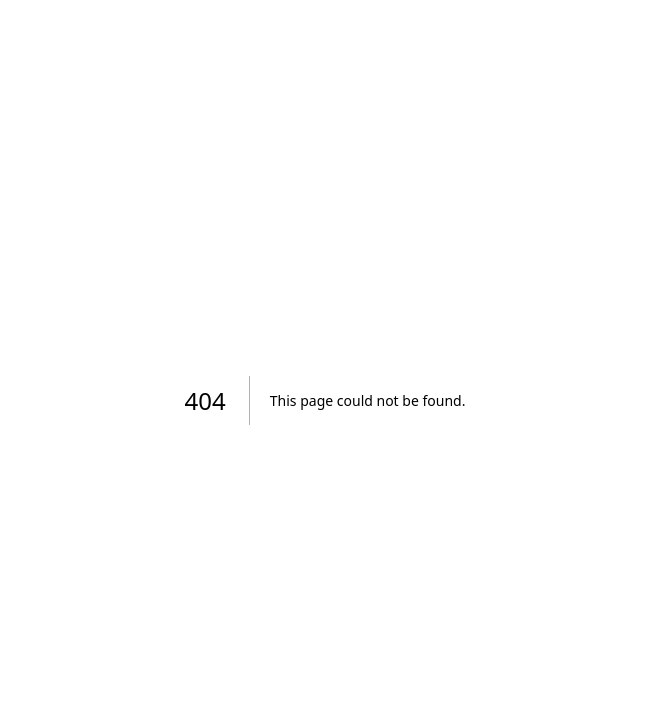
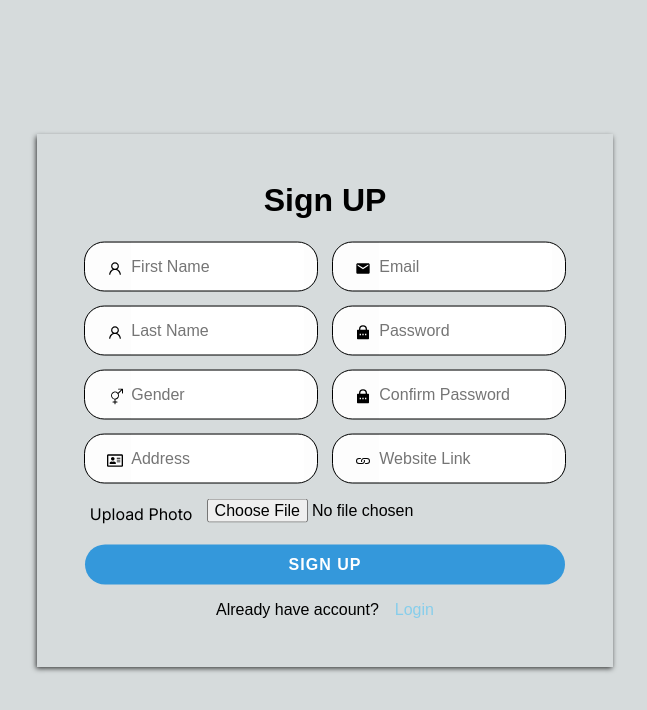
Before and after one commit to Yashwithagit/PHOTOGRAPHER, a Next.js app: page /signUp in a window 1280 px wide. Before the commit this address had no page. Shown: the top 710 px of the page, without its empty margins (315-962 px from the left). Built offline with nearby package versions, Linux system fonts and the light colour scheme.

Commit message:
FEAT- PHOTOGRAPHER SIGNUP

```diff
--- a/app/constants/menu-items.ts
+++ b/app/constants/menu-items.ts
@@ -42,11 +42,7 @@ const MENU_OPTIONS: MenuOption[] = [
     icon: MdEvent,
     url: "/events",
   },
-  {
-    name: "Registration",
-    icon: FaRegistered,
-    url: "/registration",
-  },
+
   {
     name: "Services",
     icon: FaMoneyCheckAlt,
--- a/app/login/page.tsx
+++ b/app/login/page.tsx
@@ -18,9 +18,8 @@ import { API_BASE_PATH, adminLogin } from "@/lib/apiPath";
 import axios from "axios";
 import { useRouter } from "next/navigation";
 import Swal from "sweetalert2";
-import Table from "app/component/Table";
-import { TypeList } from "@/lib/constant";
-import SelectField from "app/component/HouseFormComponent/SelectField";
+
+
 
 
 const Login = () => {
--- /dev/null
+++ b/app/signUp/page.tsx
@@ -0,0 +1,295 @@
+"use client";
+import React, { useState } from "react";
+import {
+  CardContainer,
+  CardHeader,
+  FormContainer,
+  FormField,
+  FormFieldIcon,
+  FormFieldInput,
+  LinkContainer,
+  LinkText,
+  SubmitButton,
+} from "@/styles/globalStyles";
+import Link from "next/link";
+import * as MdIcons from "react-icons/md";
+import * as RiIcons from "react-icons/ri";
+import  { AiOutlineUser } from 'react-icons/ai'
+import  { BsLink,BsGenderAmbiguous} from 'react-icons/bs'
+import  { FaRegAddressCard} from 'react-icons/fa'
+import { API_BASE_PATH, adminLogin, userSignUp } from "@/lib/apiPath";
+import axios from "axios";
+import { useRouter } from "next/navigation";
+import Swal from "sweetalert2";
+import { styled } from "styled-components";
+
+interface signUpProps {
+  email?: string;
+  password?: string;
+  confirm_password?: string;
+  first_name?: string;
+  last_name?: string;
+  address?: string;
+  image?: string;
+  website_link?: string;
+   gender?: string;
+}
+const SignUp = () => {
+  const [login, setLogin] = useState({
+    email: "",
+    password: "",
+    confirm_password: "",
+    first_name: "",
+   last_name: "",
+address: "",
+website_link: "",
+gender: "",
+image: "",
+  });
+  const router = useRouter();
+ const formValidation = (data: signUpProps) => {
+    if (
+
+      data.password ===
+      data.confirm_password
+
+    ) {
+
+      return true;
+    } else {
+     Swal.fire({
+        icon: "warning",
+        title: "info",
+        text: "Password should match",
+      });
+    return false}
+  };
+  const handleSubmit = async (event: any) => {
+    // Stop the form from submitting and refreshing the page.
+    event.preventDefault();
+    if(formValidation(login)){
+    const formData = {
+      email: login?.email,
+      password: login?.password,
+        first_name: login?.first_name,
+          last_name: login?.last_name,
+          address: login?.address,
+website_link: login?.website_link,
+gender:login?.gender,
+image:login?.image
+    };
+
+    await axios
+      .post(API_BASE_PATH + userSignUp, formData, {
+        headers: { "content-type": "application/x-www-form-urlencoded" },
+      })
+      .then(
+        (response) => {
+          if (response.data.responseCode === 100001) {
+            Swal.fire({
+              icon: 'success',
+              title: 'success',
+              showConfirmButton: false,
+              timer: 1000
+            }).then((result) => {
+              if (result.isDismissed) {
+                /* Read more about handling dismissals below */
+
+
+                router.push("/login");
+              }
+            })
+
+          } else {
+            Swal.fire({
+              icon: 'error',
+              title: 'User Already exists',
+              showConfirmButton: true,
+
+            })
+          }
+        },
+        (error) => {
+          Swal.fire({
+            icon: 'error',
+            title: `${error}`,
+            showConfirmButton: true,
+
+          })
+        }
+      );
+      }
+  };
+  const handleImageChange = (event: React.ChangeEvent<HTMLInputElement>) => {
+    const file = event.target.files && event.target.files[0];
+    if (file) {
+      convertToBase64(file);
+    }
+  };
+  const convertToBase64 = (file: File) => {
+    const reader = new FileReader();
+
+    reader.onload = (event: ProgressEvent<FileReader>) => {
+      if (event.target) {
+        const base64String = event.target.result as string;
+        const base64Image = base64String.split(",")[1];
+        console.log(base64Image);
+       setLogin({ ...login, image: base64Image})
+      }
+    };
+
+    reader.readAsDataURL(file);
+  };
+  return (
+    <>
+
+      <CardContainer width="45%">
+
+        <CardHeader>Sign UP</CardHeader>
+
+        <FormContainer onSubmit={handleSubmit}>
+             <FormFieldOuterContainer>
+                 <FormFieldContainer>
+         <FormField>
+            <FormFieldIcon>
+              <AiOutlineUser />
+            </FormFieldIcon>
+            <FormFieldInput
+              type="text"
+              required
+              placeholder="First Name"
+              name="first_name"
+              onChange={(e) => setLogin({ ...login, first_name: e.target.value })}
+            />
+          </FormField>
+          <FormField>
+            <FormFieldIcon>
+              <AiOutlineUser />
+            </FormFieldIcon>
+            <FormFieldInput
+              type="text"
+              required
+              placeholder="Last Name"
+              name="last_name"
+              onChange={(e) => setLogin({ ...login, last_name: e.target.value })}
+            />
+          </FormField>
+            <FormField>
+            <FormFieldIcon>
+              <BsGenderAmbiguous />
+            </FormFieldIcon>
+            <FormFieldInput
+              type="text"
+              required
+              placeholder="Gender"
+              name="gender"
+              onChange={(e) => setLogin({ ...login, gender: e.target.value })}
+            />
+          </FormField>
+        <FormField>
+            <FormFieldIcon>
+              <FaRegAddressCard />
+            </FormFieldIcon>
+            <FormFieldInput
+              type="text"
+              required
+              placeholder="Address"
+              name="address"
+              onChange={(e) => setLogin({ ...login, address: e.target.value })}
+            />
+          </FormField>
+          </FormFieldContainer>
+           <FormFieldContainer>
+               <FormField>
+            <FormFieldIcon>
+              <MdIcons.MdEmail />
+            </FormFieldIcon>
+            <FormFieldInput
+              type="email"
+              required
+              placeholder="Email"
+              name="email"
+              onChange={(e) => setLogin({ ...login, email: e.target.value })}
+            />
+          </FormField>
+          <FormField>
+            <FormFieldIcon>
+              <RiIcons.RiLockPasswordFill />
+            </FormFieldIcon>
+            <FormFieldInput
+              type="password"
+              name="password"
+              required
+              placeholder="Password"
+              onChange={(e) => setLogin({ ...login, password: e.target.value })}
+            />
+          </FormField>
+           <FormField>
+            <FormFieldIcon>
+              <RiIcons.RiLockPasswordFill />
+            </FormFieldIcon>
+            <FormFieldInput
+              type="password"
+              name="confirm_password"
+              required
+              placeholder="Confirm Password"
+              onChange={(e) => setLogin({ ...login, confirm_password: e.target.value })}
+            />
+          </FormField>
+          <FormField>
+            <FormFieldIcon>
+              <BsLink />
+            </FormFieldIcon>
+            <FormFieldInput
+              type="url"
+              required
+              placeholder="Website Link"
+              name="website_link"
+              onChange={(e) => setLogin({ ...login, website_link: e.target.value })}
+            />
+          </FormField>
+
+          </FormFieldContainer>
+</FormFieldOuterContainer>
+ <FormFieldOuterContainer>
+         <FieldLabel>Upload Photo</FieldLabel>
+          <FormFieldInput
+              type="file"
+              required
+              placeholder="image"
+              name="image"
+              onChange={(e) => handleImageChange(e)}
+            /></FormFieldOuterContainer>
+          <SubmitButton type="submit">SIGN UP</SubmitButton>
+
+        </FormContainer>
+        <LinkContainer>
+          Already have account?
+          <Link href={"/login"}>
+            <LinkText>Login </LinkText>
+          </Link>
+        </LinkContainer>
+
+      </CardContainer>
+    </>
+  );
+};
+
+export default SignUp;
+ const FormFieldContainer = styled.div`
+  display: flex;
+   flex-direction: column;
+  gap: 1rem;
+`;
+ const FormFieldOuterContainer = styled.div`
+  display: flex;
+  gap: 1rem;
+`;
+
+const FieldLabel = styled.label`
+  padding: 0.3rem 0rem;
+  margin: auto 0.3rem;
+  text-align: left;
+  white-space: nowrap;
+  width: 6rem;
+`;
--- a/app/styles/globalStyles.ts
+++ b/app/styles/globalStyles.ts
@@ -1,17 +1,17 @@
 "use client";
 
-import { IconsProps } from "@/lib/types";
+import { CardContainerProps, IconsProps } from "@/lib/types";
 import { AppColors } from "lib/constant";
 import styled from "styled-components";
 
-export const CardContainer = styled.div`
+export const CardContainer = styled.div<CardContainerProps>`
   position: absolute;
   top: 50%;
   left: 50%;
   z-index: 999;
   text-align: center;
   padding: 3rem;
-  width: 25rem;
+  width:  ${(props) => (props.width ? props.width : "25rem")};
   transform: translate(-50%, -50%);
   box-shadow: -1px 2px 5px 0px rgba(0, 0, 0, 0.75);
   display: flex;
@@ -19,11 +19,11 @@ export const CardContainer = styled.div`
   flex-direction: column;
 
   @media screen and (max-width: 768px) and (min-width: 400px) {
-    width: 20rem;
+    width: ${(props) => (props.width ? props.width : "20rem")};
     padding: 2.5rem;
   }
   @media screen and (max-width: 400px) {
-    width: 19rem;
+    width: ${(props) => (props.width ? props.width : "19rem")};
     padding: 2rem;
   }
 `;
--- a/lib/apiPath.ts
+++ b/lib/apiPath.ts
@@ -11,3 +11,4 @@ export const eventList = "eventList";
 export const addEvent = "addEvent";
 export const addGallery = "addGallery";
 export const galleryList = "galleryList";
+export const userSignUp = "userSignUp";
--- a/lib/types.d.ts
+++ b/lib/types.d.ts
@@ -117,3 +117,6 @@ export interface ModelDataProps {
 export interface TableTitleProps {
   show: string;
 }
+export interface CardContainerProps {
+  width?: string;
+}
```
